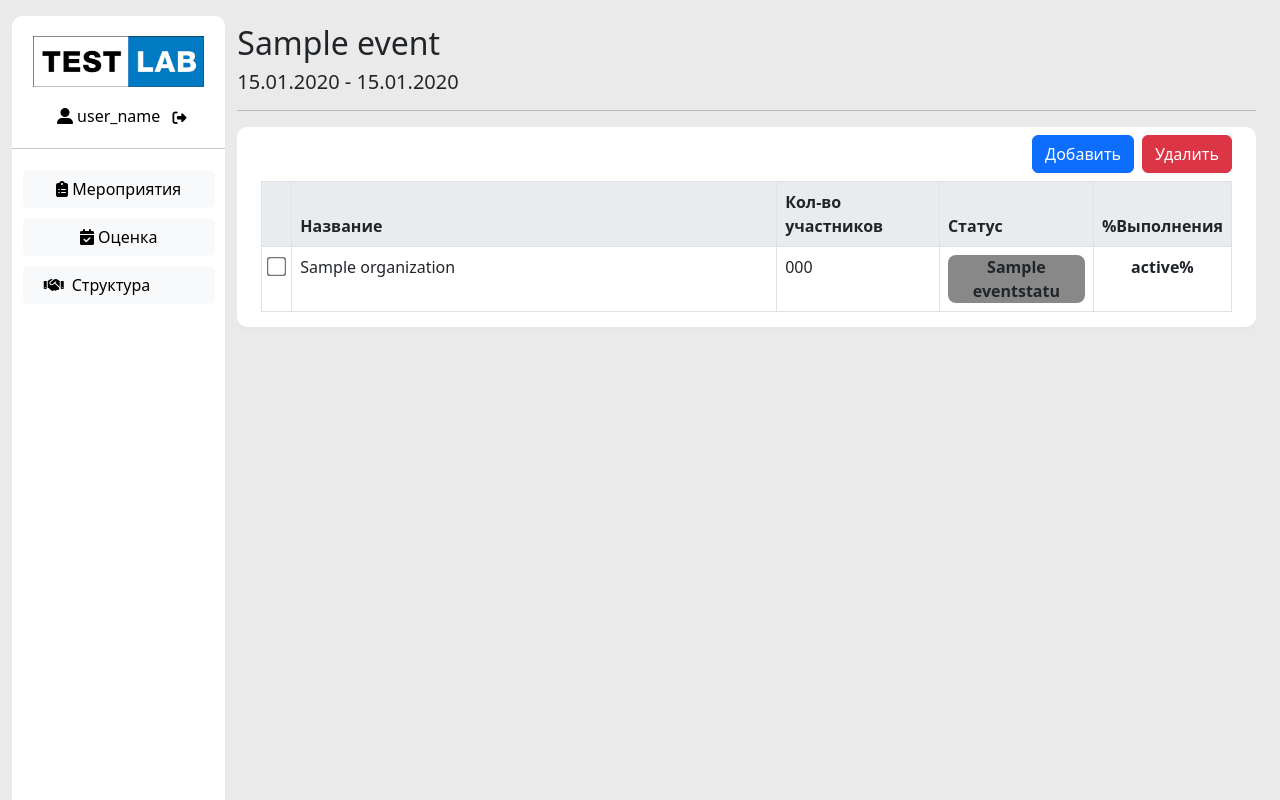
After one commit to ScarlettD1/RIPC, a Django app: page /event_organization/1 in a window 1280 px wide. The commit adds this page. Run offline with Django 4.2, Linux system fonts and the light colour scheme; a user stored in the database is signed in; tables that the repository leaves empty hold one stand-in row (values such as "Sample post"); some libraries are stand-ins or nearby versions.

Commit message:
Завершил страницу мп организаций (мп организаций)

```diff
--- a/ripc/logic/event/event.py
+++ b/ripc/logic/event/event.py
@@ -40,10 +40,6 @@ def event_api(request):
 
     if request.method == "POST":
         event_data = JSONParser().parse(request)
-        if event_data.get('start_date'):
-            event_data['start_date'] = str(datetime.strptime(event_data['start_date'], '%d/%m/%Y').date())
-        if event_data.get('end_date'):
-            event_data['end_date'] = str(datetime.strptime(event_data['end_date'], '%d/%m/%Y').date())
 
         events_serializer = EventSerializer(data=event_data)
         if not events_serializer.is_valid():
--- a/ripc/static/css/styles.css
+++ b/ripc/static/css/styles.css
@@ -229,12 +229,12 @@ body.login_page {
   height: 36px;
 }
 
-.create-event-form {
+.create-event-form, .organizations-event-form{
   display: block;
   margin-top: 5px;
 }
 
-.create-event-table {
+.create-event-table, .organizations-event-table{
   background: rgb(233, 236, 239);
 }
 
@@ -253,3 +253,42 @@ body.login_page {
   background-color: rgba(15, 105, 197, 0.37);
   border-radius: 5px;
 }
+
+.table-filed-color {
+  text-align: center;
+  font-weight: bold;
+  border-radius: 8px;
+}
+
+.modal-add-organization {
+  background: white;
+  box-shadow: 0 4px 4px #00000004;
+  border-radius: 10px;
+  position: fixed;
+  z-index: 1;
+  left: 30%;
+  top: 10%;
+  height: 200px;
+  width: 50%;
+}
+
+.modal-add-organization #inputOrganization {
+  background: #e7eaee;
+  height: 2rem;
+  border-radius: 6px;
+}
+
+.modal-add-organization .head button {
+  position: absolute ;
+  right: 15px;
+  top: 10px;
+}
+
+.block-page {
+  position: fixed;
+  top: 0;
+  left: 0;
+  height: 100%;
+  width: 100%;
+  background: rgba(38, 38, 38, 0.8);
+}
--- a/ripc/static/js/pages/create_event.js
+++ b/ripc/static/js/pages/create_event.js
@@ -35,7 +35,7 @@ $('.page-block .head .btn').click(function(){
 
 // Функция для календаря
 $('#inputCalendar .input-daterange').datepicker({
-    format: "dd/mm/yyyy",
+    format: "dd-mm-yyyy",
     language: "ru",
     orientation: "bottom right",
     autoclose: true,
--- /dev/null
+++ b/ripc/static/js/pages/event_organization.js
@@ -0,0 +1,139 @@
+let baseURL = "http://127.0.0.1:8000"
+let usageOrganization = []
+let organizations = {}
+let event_id = 0
+$(document).ready(function(){
+    getStartData();
+});
+
+// Получить стартовые данные
+function getStartData() {
+    $('#startData #organization').children().each(function(i,elem) {
+        usageOrganization.push(Number(elem.innerText))
+    })
+    event_id = Number($('#startData #event_id')[0].innerText)
+    $('#startData').remove();
+}
+
+
+// Открыть окно добавление организации
+$('.page-block .organizations .organizations-event-form .btn-toolbar .btn-primary').click(function(){
+    $.ajax({
+        type: "GET",
+        url: `${baseURL}/api/organization/`,
+        dataType: 'JSON',
+        success: function (response) {
+            console.log("Организации получены!")
+            // Заполнение полученными данными
+            for (let i=0; i<response.length; i++){
+                organizations[response[i].id] = response[i].name
+                if (!(usageOrganization.includes(response[i].id))) {
+                    $('.modal-add-organization form #inputOrganization').append(`<option value=${response[i].id}>${response[i].name}</option>`)
+                }
+            }
+            $('.block-page').show();
+            $('.modal-add-organization').show();
+        },
+        error: function(jqXHR, textStatus, errorThrown) {
+            console.log(textStatus, jqXHR.responseText);
+        }
+    });
+});
+
+// Добавить организацию
+$("#modal-add-organization form").submit(function (e) {
+    e.preventDefault();
+    let table_rows = $('.page-block .organizations #organizations-event .table tbody')
+
+    let org_id = $(this).serializeArray()[0].value
+    let data = {
+        "event": $(this).attr('id'),
+        "event_status": '1',
+        "organization": org_id,
+        "percent_status": '100',
+        "number_participants": '0'
+    }
+     $.ajax({
+         type: "POST",
+         url: `${baseURL}/api/event_organization/?get_full=True`,
+         data: JSON.stringify(data),
+         dataType: "JSON",
+         success: function (jqXHR) {
+             console.log("Организация добавлена")
+             usageOrganization.push(Number(org_id));
+             let eventOrganization = jqXHR[0][0]
+             let percent_status_color = ''
+             if (eventOrganization['percent_status'] <= 25) percent_status_color = '#ff0000'
+             else if (eventOrganization['percent_status'] <= 50) percent_status_color = '#ffaa00'
+             else if (eventOrganization['percent_status'] <= 75) percent_status_color = '#ffd700'
+             else if (eventOrganization['percent_status'] <= 100) percent_status_color = '#b7ff00'
+
+             table_rows.append(`
+                <tr id=${ eventOrganization.id }>
+                    <td class="table-checkbox"><input class="checkbox w-100" type="checkbox"></td>
+                    <td class="organization w-50">${ eventOrganization['organization']['name'] }</td>
+                    <td class="number_participants">${ eventOrganization['number_participants'] }</td>
+                    <td class="event_status">
+                        <div class="table-filed-color" style="background-color: ${ eventOrganization['event_status']['color_hex'] }">
+                            ${ eventOrganization['event_status']['name'] }
+                        </div>
+                    </td>
+                    <td class="percent_status">
+                        <div class="table-filed-color" style="background-color: ${ percent_status_color }">
+                            ${ eventOrganization['percent_status'] }%
+                        </div>
+                    </td>
+                </tr>
+             `);
+             $('.block-page').hide();
+             $('.modal-add-organization').hide();
+             $(`.page-block .matching-templates .btn-primary`).prop("selectedIndex", 1);
+         },
+         error: function(jqXHR, textStatus, errorThrown) {
+            console.log(textStatus, jqXHR.responseText);
+         }
+     });
+});
+
+// Закрыть окно добавление организации
+$('#modal-add-organization #close-modal').click(function(){
+    $('.block-page').hide();
+    $('.modal-add-organization').hide();
+});
+
+
+// Удаление выделенных полей
+$('.page-block .organizations .organizations-event-form .btn-toolbar .btn-danger').click(function(){
+    let table_rows = $(this).parent().parent().find('.table').find('tbody')
+    let rows = table_rows.children('tr')
+
+    let ids = []
+    let del_rows = []
+
+    $(rows).each(function (){
+        if ($(this).find('.checkbox').is(':checked')){
+            ids.push($(this).attr('id'))
+            del_rows.push($(this));
+        }
+    });
+    if (ids.length === 0) {
+        return
+    }
+
+    $.ajax({
+        type: "DELETE",
+        url: `${baseURL}/api/event_organization/?id=${ids}`,
+        success: function (jqXHR) {
+            console.log("Организации удалены из мероприятия")
+            $.each(del_rows, function (index, value) {
+                value.remove();
+            });
+            for (let i in ids) {
+                usageOrganization.splice(usageOrganization.indexOf(ids[i]), 1);
+            }
+        },
+        error: function(jqXHR, textStatus, errorThrown) {
+            console.log(textStatus, jqXHR.responseText);
+        }
+    });
+});
--- a/ripc/templates/main_pages/create_event.html
+++ b/ripc/templates/main_pages/create_event.html
@@ -61,7 +61,7 @@
                 </button>
                 <h5 class="align-middle d-inline">Настройка шаблонов заданий</h5>
             </div>
-            <form id="templates-settings-form" class="px-3 create-event-form" id="create-event-form" method="post" action="#">
+            <form id="templates-settings-form" class="px-3 create-event-form" method="post" action="#">
                 <table class="table table-bordered">
                     <thead class="create-event-table">
                         <tr>
--- /dev/null
+++ b/ripc/templates/main_pages/event_organization.html
@@ -0,0 +1,89 @@
+{% extends "base_menu_generic.html" %}
+{% load static %}
+{% block head %}
+{% endblock %}
+{% block main_content %}
+    <div id="startData">
+        <div id="organization">
+            {% for event_organization in event_organizations %}
+                <p>{{ event_organization.organization.id }}</p>
+            {% endfor %}
+        </div>
+        <p id="event_id">
+            {{ event.id }}
+        </p>
+    </div>
+
+    <header>
+        <h2>{{ event.name }}</h2>
+        <h5>{{ event.start_date }} - {{ event.end_date }}</h5>
+        <hr>
+    </header>
+    <main class="page-block">
+        <div class="organizations mt-2 ms-2 me-2">
+            <div class="head">
+            </div>
+            <div id="organizations-event" class="organizations-event-form px-3">
+                <div class="btn-toolbar justify-content-end mt-2 py-2">
+                    <button type="button" class="btn btn-primary">Добавить</button>
+                    <button type="button" class="btn btn-danger ms-2">Удалить</button>
+                </div>
+                <table class="table table-bordered">
+                    <thead class="organizations-event-table">
+                        <tr>
+                            <th scope="col"></th>
+                            <th scope="col">Название</th>
+                            <th scope="col">Кол-во участников</th>
+                            <th scope="col">Статус</th>
+                            <th scope="col">%Выполнения</th>
+                        </tr>
+                    </thead>
+                    <tbody>
+                        {% for event_organization in event_organizations %}
+                            <tr id={{ event_organization.id }}>
+                                <td class="table-checkbox"><input class="checkbox w-100" type="checkbox"></td>
+                                <td class="organization w-50">{{ event_organization.organization.name }}</td>
+                                <td class="number_participants">{{ event_organization.number_participants }}</td>
+                                <td class="event_status">
+                                    <div class="table-filed-color" style="background-color: {{ event_organization.event_status.color_hex }}">{{ event_organization.event_status.name }}</div>
+                                </td>
+                                <td class="percent_status">
+                                    <div class="table-filed-color" style="background-color:
+                                            {% if event_organization.percent_status|to_int <= 25 %} #ff0000
+                                            {% elif event_organization.percent_status|to_int <= 50 %} #ffaa00
+                                            {% elif event_organization.percent_status|to_int <= 75 %} #ffd700
+                                            {% elif event_organization.percent_status|to_int <= 100 %} #b7ff00
+                                            {% endif %}">
+                                    {{ event_organization.percent_status }}%
+                                    </div>
+                                </td>
+                            </tr>
+                        {% endfor %}
+                    </tbody>
+                </table>
+            </div>
+        </div>
+    </main>
+
+    <!-- Модальное окно добавления-->
+    <div class="block-page" style="display: none;">
+        <div id="modal-add-organization" class="modal-add-organization p-3" style="display: none;">
+            <div class="head">
+                <h4>Добавление организации</h4>
+                <button id="close-modal"><i class="fa-solid fa-xmark"></i></button>
+            </div>
+            <form id="{{ event.id }}">
+                <p>Выберите организацию:</p>
+                <select name="organization" class="w-100" id="inputOrganization" required>
+                    <option disabled>Организация</option>
+                </select>
+                <input class="btn btn-primary mt-2" type="submit" value="Продолжить"/>
+            </form>
+        </form>
+    </div>
+
+</div>
+{% endblock %}
+{% block scripts %}
+    <script src="{% static 'js/pages/event_organization.js' %}"></script>
+{% endblock %}
--- a/ripc/urls.py
+++ b/ripc/urls.py
@@ -1,6 +1,7 @@
 from django.urls import path, re_path, include
 
 from . import views
+from .logic.event_organization import event_organization
 from .logic.pattern_task import pattern_task
 from .logic.region import region
 from .logic.organization import organization
@@ -31,8 +32,11 @@ urlpatterns = [
     path('api/cropping_variant/image/<int:id>', variant_cropping.cropping_variant_image, name='cropping_variant_image'),
     path('api/pattern_task/', pattern_task.pattern_api, name='pattern_api'),
     path('api/task/', task.task_api, name='task_api'),
+    path('api/organization/', organization.organizations_api, name='organizations_api'),
+    path('api/event_organization/', event_organization.event_organizations_api, name='event_organizations_api'),
 
     # Страницы
     path('create_event', event.create_event, name='create_event'),
     path('event/<int:event_id>', event.view_event, name='view_event'),
+    path('event_organization/<int:event_id>', event_organization.view_event_organization, name='view_event_organization'),
 ]
```
Also changed, not shown: ripc/logic/event_organization/event_organization.py (added, +129 -0 lines), ripc/logic/organization/organization.py (+27 -0 lines), ripc/logic/pattern_task/pattern_task.py (+7 -14 lines), ripc/logic/subject/subject.py (+7 -14 lines), ripc/models.py (+5 -6 lines), ripc/serializers.py (+34 -1 lines), ripc/migrations/0005_alter_organizationevent_organization_and_more.py (added), ripc/migrations/0006_organizationevent_number_participants.py (added).
